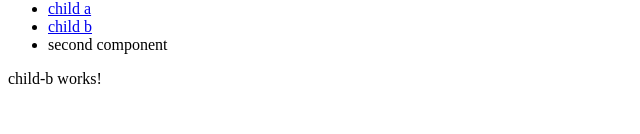
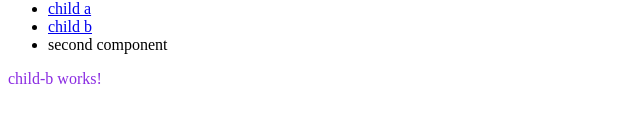
Before and after one commit to ntrong2009/angular, an Angular app: page /first-component/child-b in a window 1280 px wide. Shown: the part 166-300 px from the top of the page, without its empty margins (0-640 px from the left). Built offline with nearby package versions, Linux system fonts and the light colour scheme.

Commit message:
trong commit

```diff
--- a/src/app/child-a/child-a.component.css
+++ b/src/app/child-a/child-a.component.css
@@ -0,0 +1,3 @@
+.child-a {
+    color: brown;
+}
--- a/src/app/child-a/child-a.component.html
+++ b/src/app/child-a/child-a.component.html
@@ -1 +1 @@
-<p>child-a works!</p>
+<p class="child-a">child-a works!</p>
--- a/src/app/child-b/child-b.component.css
+++ b/src/app/child-b/child-b.component.css
@@ -0,0 +1,3 @@
+.child-b {
+    color: blueviolet;
+}
--- a/src/app/child-b/child-b.component.html
+++ b/src/app/child-b/child-b.component.html
@@ -1 +1 @@
-<p>child-b works!</p>
+<p class="child-b">child-b works!</p>
```
